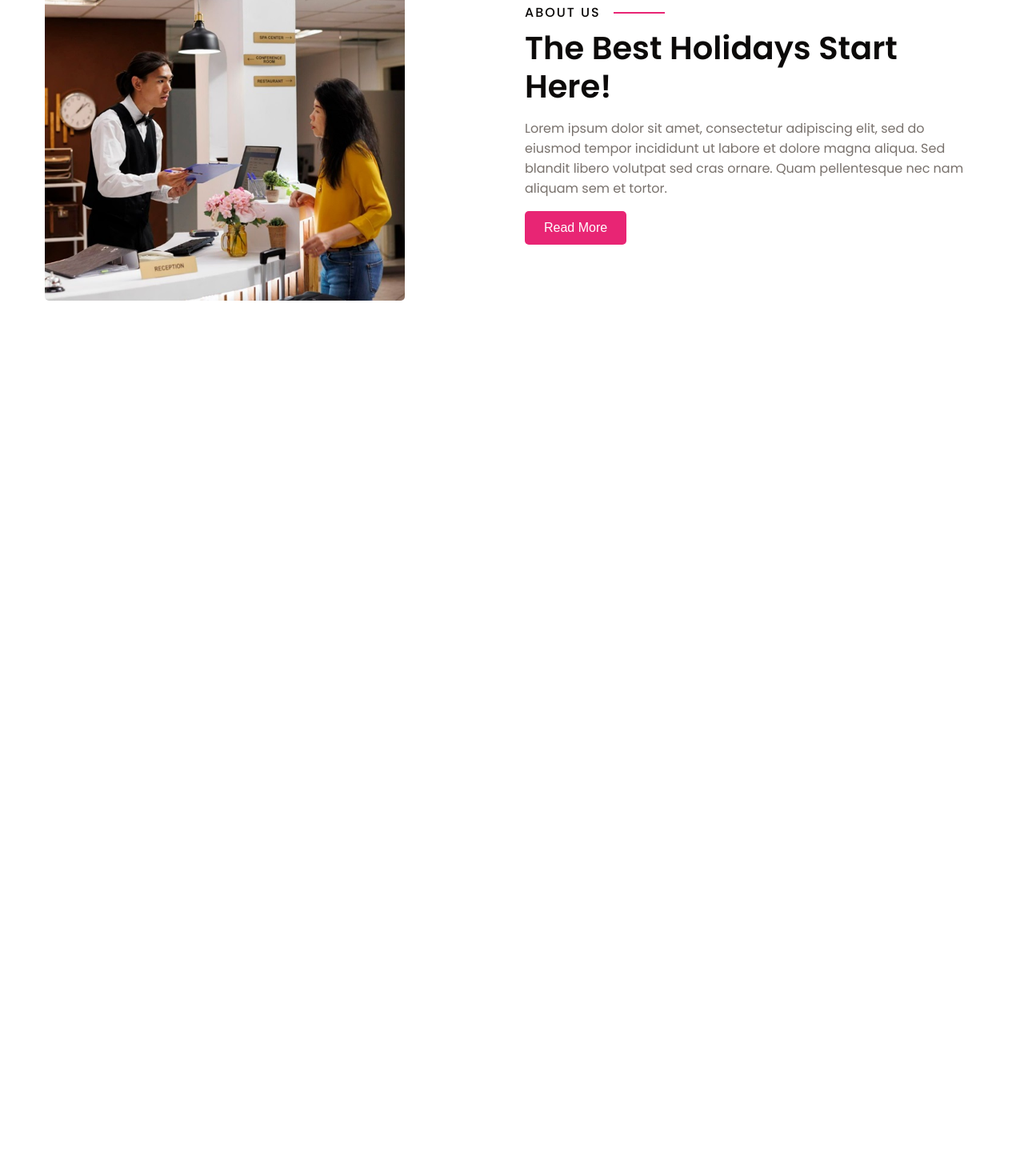
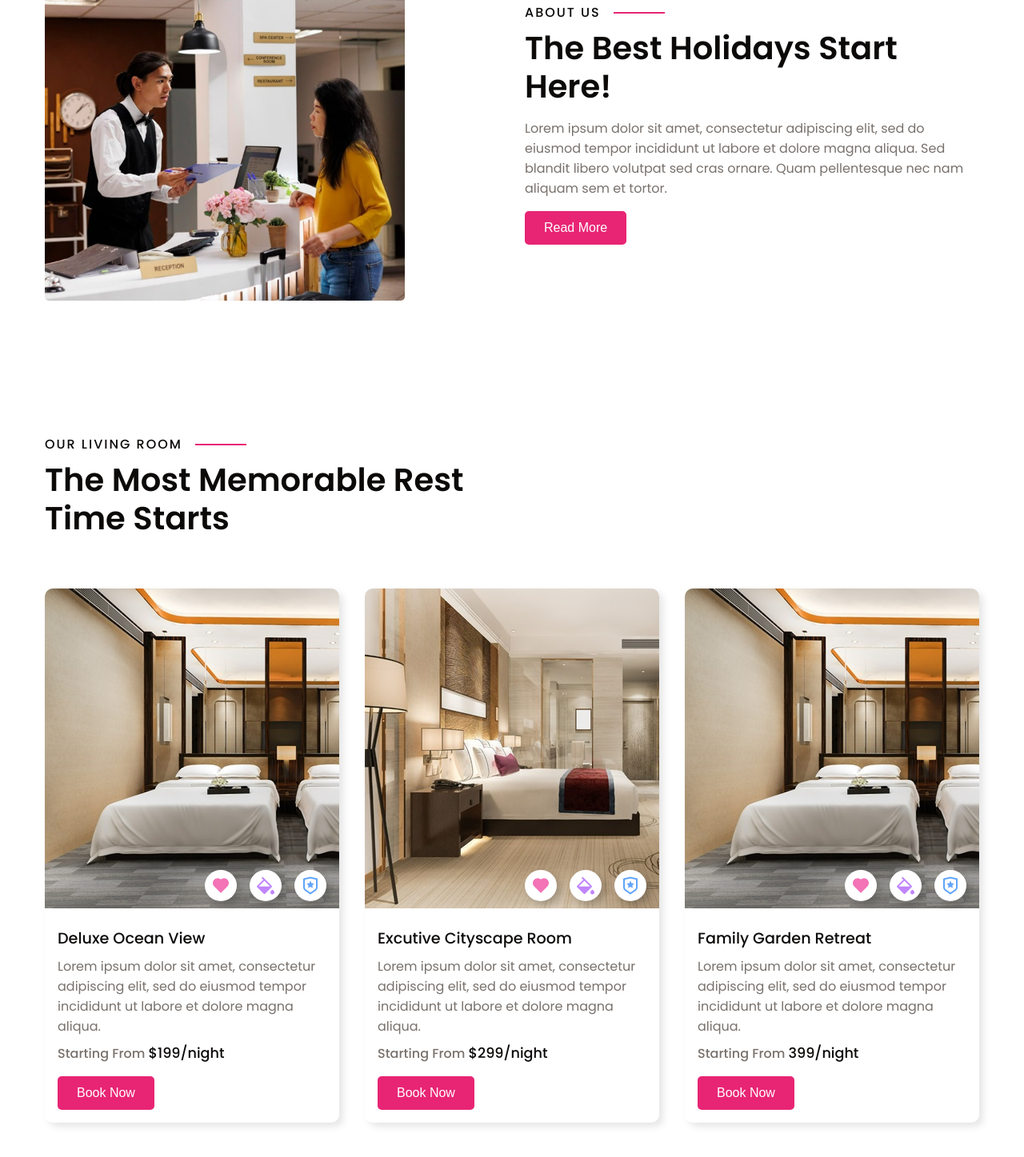
Before and after one commit to manuelxgabriel/hotel-website, a plain HTML site: page index.html in a window 1280 px wide. Shown: the part 972-2419 px from the top of the page at 80% size. Before the commit the page ends 1435 px from the top, so only its background shows below. Drawn offline with nearby package versions, Linux system fonts and the light colour scheme.

Commit message:
Complete the Service section

```diff
--- a/index.html
+++ b/index.html
@@ -84,6 +84,73 @@
         </div>
     </section>
 
+    <section class="section_container room_container">
+        <p class="section_subheader">OUR LIVING ROOM</p>
+        <h2 class="section_header">The Most Memorable Rest Time Starts</h2>
+        <div class="room_grid">
+            <div class="room_card">
+                <div class="room_card_image">
+                    <img src="assets/room-1.jpg" alt="room">
+                    <div class="room_card_icons">
+                        <span><i class="ri-heart-fill"></i></span>
+                        <span><i class="ri-paint-fill"></i></span>
+                        <span><i class="ri-shield-star-line"></i></span>
+                    </div>
+                </div>
+                <div class="room_card_details">
+                    <h4>Deluxe Ocean View</h4>
+                    <p>
+                        Lorem ipsum dolor sit amet, consectetur adipiscing elit,
+                        sed do eiusmod tempor incididunt ut labore et dolore magna
+                        aliqua.
+                    </p>
+                    <h5>Starting From <span>$199/night</span></h5>
+                    <button class="btn">Book Now</button>
+                </div>
+            </div>
+            <div class="room_card">
+                <div class="room_card_image">
+                    <img src="assets/room-2.jpg" alt="room">
+                    <div class="room_card_icons">
+                        <span><i class="ri-heart-fill"></i></span>
+                        <span><i class="ri-paint-fill"></i></span>
+                        <span><i class="ri-shield-star-line"></i></span>
+                    </div>
+                </div>
+                <div class="room_card_details">
+                    <h4>Excutive Cityscape Room</h4>
+                    <p>
+                        Lorem ipsum dolor sit amet, consectetur adipiscing elit,
+                        sed do eiusmod tempor incididunt ut labore et dolore magna
+                        aliqua.
+                    </p>
+                    <h5>Starting From <span>$299/night</span></h5>
+                    <button class="btn">Book Now</button>
+                </div>
+            </div>
+            <div class="room_card">
+                <div class="room_card_image">
+                    <img src="assets/room-1.jpg" alt="room">
+                    <div class="room_card_icons">
+                        <span><i class="ri-heart-fill"></i></span>
+                        <span><i class="ri-paint-fill"></i></span>
+                        <span><i class="ri-shield-star-line"></i></span>
+                    </div>
+                </div>
+                <div class="room_card_details">
+                    <h4>Family Garden Retreat</h4>
+                    <p>
+                        Lorem ipsum dolor sit amet, consectetur adipiscing elit,
+                        sed do eiusmod tempor incididunt ut labore et dolore magna
+                        aliqua.
+                    </p>
+                    <h5>Starting From <span>399/night</span></h5>
+                    <button class="btn">Book Now</button>
+                </div>
+            </div>
+        </div>
+    </section>
+
 
 
     <script src="https://unpkg.com/scrollreveal"></script>
--- a/main.js
+++ b/main.js
@@ -59,4 +59,10 @@ document.addEventListener('DOMContentLoaded', function() {
         delay: 2000,
     })
 
+    //Room Container
+    ScrollReveal().reveal(".room_card", {
+        ...scrollRevealOption,
+        interval:500,
+    })
+
 });
--- a/styles.css
+++ b/styles.css
@@ -236,6 +236,95 @@ a {
     max-width: 450px;
     margin: auto;
     border-radius: 5px;
+    /*width: 100%;*/
+    /*height: 100%;*/
+    /*object-fit: cover;*/
+}
+
+.room_grid {
+    margin-top: 4rem;
+    display: grid;
+    gap: 1rem;
+}
+
+.room_card {
+    overflow: hidden;
+    border-radius: 10px;
+    box-shadow: 5px 5px 10px rgba(0,0,0,0.1);
+}
+
+.room_card_image {
+    position: relative;
+    isolation: isolate;
+}
+
+.room_card_icons {
+    position: absolute;
+    right: 1rem;
+    bottom: 1rem;
+    width: 100%;
+    display: flex;
+    align-items: center;
+    justify-content: flex-end;
+    flex-wrap: wrap;
+    gap: 1rem;
+    z-index: 1;
+}
+
+.room_card_icons span {
+    display: inline-block;
+    padding: 2px 8px;
+    font-size: 1.5rem;
+    background-color: var(--white);
+    border-radius: 100%;
+    box-shadow: 5px 5px 10px rgba(0,0,0,0.2);
+    cursor: pointer;
+}
+
+.room_card_icons span:nth-child(1) {
+    color: #f472b6;
+}
+
+.room_card_icons span:nth-child(2) {
+    color: #c084fc;
+}
+
+.room_card_icons span:nth-child(3) {
+    color: #60a5fa;
+}
+
+.room_card_details {
+    padding: 1rem;
+}
+
+.room_card h4 {
+    margin-bottom: 0.5rem;
+    font-size: 1.2rem;
+    font-weight: 500;
+    color: var(--text-dark);
+}
+
+.room_card p {
+    margin-bottom: 0.5rem;
+    color: var(--text-light);
+}
+
+.room_card h5 {
+    margin-bottom: 1rem;
+    font-size: 1rem;
+    font-weight: 500;
+    color: var(--text-light);
+}
+
+.room_card h5 span {
+    font-size: 1.1rem;
+    color: var(--text-dark);
+}
+
+@media (width > 575px){
+    .room_grid {
+        grid-template-columns: repeat(2,1fr);
+    }
 }
 
 @media (width > 768px){
@@ -289,4 +378,15 @@ a {
         grid-template-columns: repeat(2, 1fr);
         align-items: center;
     }
+
+    .room_grid {
+        grid-template-columns: repeat(3, 1fr);
+    }
 }
+
+
+@media (width > 1024px){
+    .room_grid {
+        gap: 2rem;
+    }
+}
```
